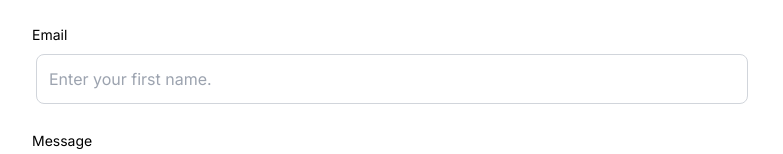
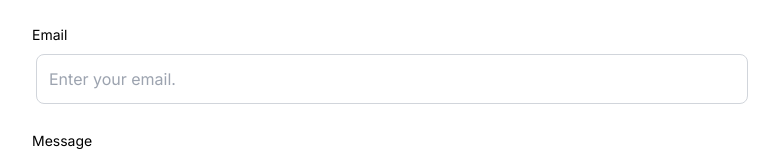
Before and after one commit to Alisjj/profile, a React (Create React App) app: page /contact in a window 1280 px wide. Shown: the part 322-476 px from the top of the page, without its empty margins (248-1031 px from the left). Built offline with nearby package versions, Linux system fonts and the light colour scheme.

Commit message:
fixed typo on the email place holder

```diff
--- a/src/pages/Contact.js
+++ b/src/pages/Contact.js
@@ -70,7 +70,7 @@ function Contact() {
                   id="email"
                   value={email}
                   onChange={(e) => setEmail(e.target.value)}
-                  placeholder="Enter your first name."
+                  placeholder="Enter your email."
                   required
                 />
               </div>
```
